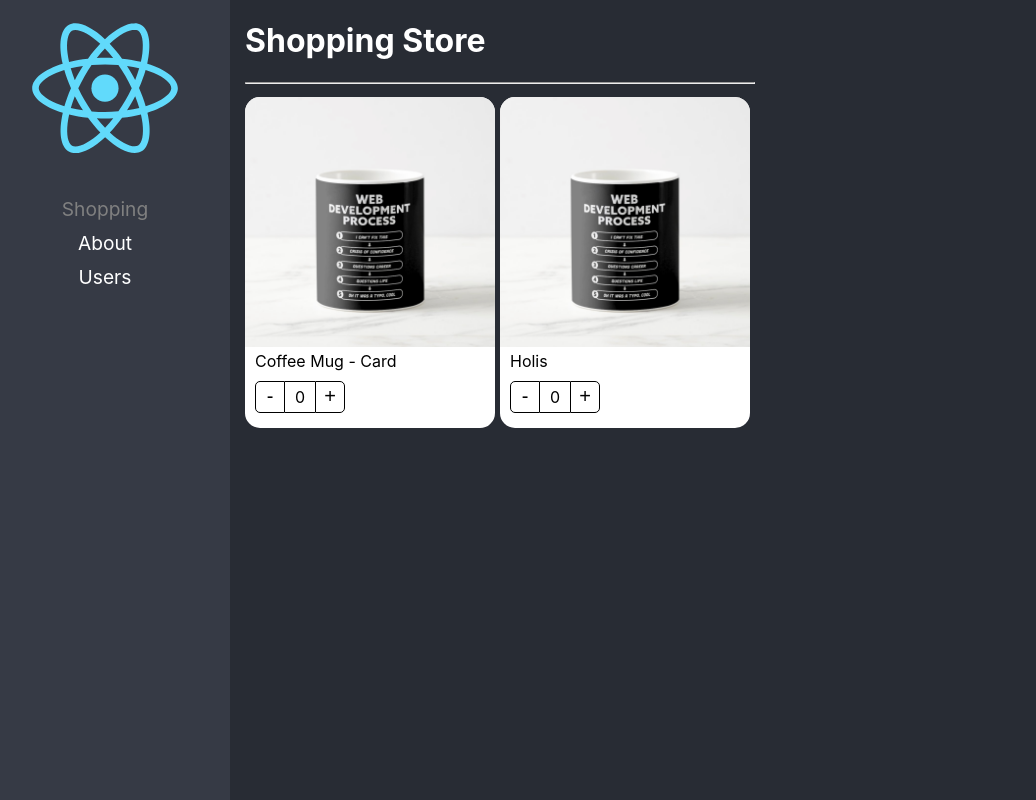
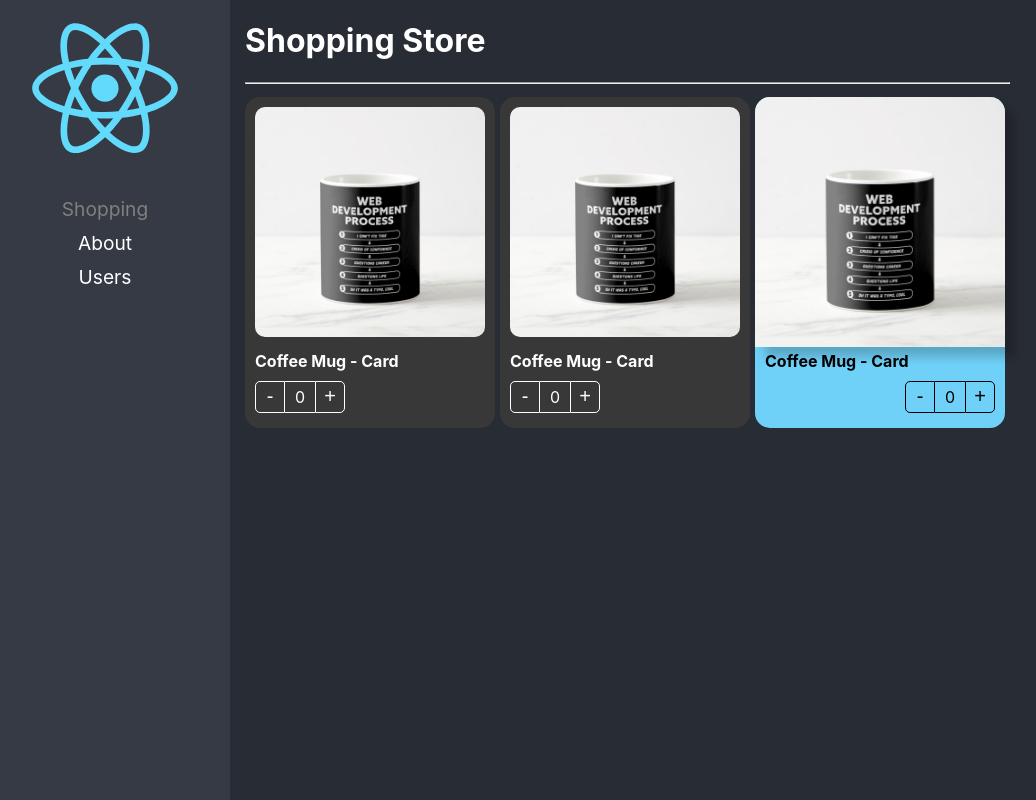
Before and after one commit to cesardev/react-adv, a React (Create React App) app: page /shopping in a window 1280 px wide. Shown: the whole page, without its empty margins (20-1056 px from the left). Built offline with nearby package versions, Linux system fonts and the light colour scheme.

Commit message:
Component extend styles ready

```diff
--- a/src/02-component-patterns/components/ProductButtons.tsx
+++ b/src/02-component-patterns/components/ProductButtons.tsx
@@ -1,23 +1,33 @@
-import { useContext } from "react";
 import { ProductContext } from "./ProductCard";
+import { CSSProperties, useContext } from "react";
 import styles from '../styles/styles.module.css';
 
 
-export const ProductButtons = () => {
+export interface Props {
+   className?: string;
+   style?: CSSProperties;
+}
+
+export const ProductButtons = ( { className, style }: Props ) => {
 
    const { increaseBy, counter } = useContext( ProductContext )
 
    return(
-      <div className={ styles.buttonsContainer }>
-         <button className={ styles.buttonMinus }
-            onClick={ () => increaseBy( -1 ) }>
+      <div className={ `${styles.buttonsContainer} ${className}` }
+         style={ style }>
+         <button
+            className={ styles.buttonMinus }
+            onClick={ () => increaseBy( -1 ) }
+         >
             -
          </button>
          <div className={ styles.countLabel }>
             { counter }
          </div>
-         <button className={ styles.buttonAdd}
-            onClick={ () => increaseBy( +1 ) }>
+         <button
+            className={ styles.buttonAdd}
+            onClick={ () => increaseBy( +1 ) }
+         >
             +
          </button>
       </div>
--- a/src/02-component-patterns/components/ProductCard.tsx
+++ b/src/02-component-patterns/components/ProductCard.tsx
@@ -1,14 +1,20 @@
 import { useProduct } from '../hooks/useProduct';
-import { createContext } from 'react';
-import { ProductContextProps, ProductCardProps } from '../interfaces/interfaces';
+import { createContext, CSSProperties, ReactElement } from 'react';
+import { Product, ProductContextProps } from '../interfaces/interfaces';
 import styles from '../styles/styles.module.css';
 
+export interface Props {
+   children?: ReactElement | ReactElement[];
+   className?: string;
+   product: Product;
+   style?: CSSProperties;
+}
 
 export const ProductContext = createContext( {} as ProductContextProps );
 
 const { Provider } = ProductContext;
 
-export const ProductCard = ( { product, children }: ProductCardProps ) => {
+export const ProductCard = ( { children, className, product, style }: Props ) => {
 
    const { counter, increaseBy } = useProduct();
 
@@ -18,7 +24,10 @@
          increaseBy,
          product
       }}>
-         <div className={ styles.productCard }>
+         <div
+            className={ `${styles.productCard} ${className}` }
+            style={ style }
+         >
 
             { children }
 
--- a/src/02-component-patterns/components/ProductImage.tsx
+++ b/src/02-component-patterns/components/ProductImage.tsx
@@ -1,10 +1,16 @@
-import { useContext } from "react";
+import { CSSProperties, useContext } from "react";
 import { ProductContext } from "./ProductCard";
 import noImage from '../assets/no-image.jpg';
 import styles from '../styles/styles.module.css';
 
 
-export const ProductImage = ( { img = '' } ) => {
+export interface Props {
+   className?: string;
+   img?: string;
+   style?: CSSProperties;
+}
+
+export const ProductImage = ( { className, img = '', style }: Props ) => {
 
    const { product } = useContext( ProductContext );
 
@@ -19,6 +25,10 @@
    }
 
    return (
-      <img className={ styles.productImg } src={ imgToShow } alt="Product" />
+      <img
+         className={ `${styles.productImg} ${className}` }
+         src={ imgToShow } alt="Product"
+         style={ style }
+      />
    );
 }
--- a/src/02-component-patterns/components/ProductTitle.tsx
+++ b/src/02-component-patterns/components/ProductTitle.tsx
@@ -1,14 +1,23 @@
-import { useContext } from "react";
+import { CSSProperties, useContext } from "react";
 import { ProductContext } from "./ProductCard";
 import styles from '../styles/styles.module.css';
 
 
-export const ProductTitle = ( { title }: { title?: string } ) => {
+export interface Props {
+   className?: string;
+   title?: string;
+   style?: CSSProperties;
+}
+
+export const ProductTitle = ( { className, title, style }: Props ) => {
 
    const { product } = useContext( ProductContext );
 
    return (
-      <span className={ styles.productDescription }>
+      <span
+         className={ `${styles.productDescription} ${className}` }
+         style={ style }
+      >
          { title || product.title }
       </span>
    );
--- a/src/02-component-patterns/pages/ShoppingPage.tsx
+++ b/src/02-component-patterns/pages/ShoppingPage.tsx
@@ -1,10 +1,11 @@
 import { ProductButtons, ProductCard, ProductImage, ProductTitle } from "../components";
+import '../styles/custom-styles.css';
 
 
 const product = {
    id: '1',
-   title: 'Coffee Mug - Card',
-   img: './coffee-mug.png'
+   img: './coffee-mug.png',
+   title: 'Coffee Mug - Card'
 }
 
 export const ShoppingPage = () => {
@@ -19,16 +20,34 @@
             flexWrap: 'wrap'
          }}>
 
-         <ProductCard product={ product }>
-            <ProductCard.Image />
-            <ProductCard.Title />
-            <ProductCard.Buttons />
+            <ProductCard className="bg-dark text-white"
+               product={ product }>
+               <ProductCard.Image className="custom-image" />
+               <ProductCard.Title className="text-bold" />
+               <ProductCard.Buttons className="custom-buttons" />
             </ProductCard>
 
-         <ProductCard product={ product }>
-            <ProductImage />
-            <ProductTitle title={ 'Holis' } />
-            <ProductButtons />
+            <ProductCard className="bg-dark text-white"
+               product={ product }>
+               <ProductImage className="custom-image" />
+               <ProductTitle className="text-bold" />
+               <ProductButtons className="custom-buttons" />
+            </ProductCard>
+
+            <ProductCard product={ product }
+               style={{
+                  backgroundColor: '#70D1F8'
+               }}>
+               <ProductImage style={{
+                  boxShadow: '10px 10px 10px rgba(0,0,0,0.2)'
+               }} />
+               <ProductTitle style={{
+                  fontWeight: 'bold'
+               }}/>
+               <ProductButtons style={{
+                  display: 'flex',
+                  justifyContent: 'end'
+               }} />
             </ProductCard>
 
          </div>
--- /dev/null
+++ b/src/02-component-patterns/styles/custom-styles.css
@@ -0,0 +1,23 @@
+.bg-dark {
+   background-color: rgb(56, 56, 56);
+}
+
+.text-white {
+   color: white;
+}
+
+.text-bold {
+   font-weight: bold;
+}
+
+.custom-image {
+   border-radius: 20px;
+   padding: 10px;
+   width: calc( 100% - 20px );
+}
+
+.custom-buttons button,
+.custom-buttons div {
+   color: white;
+   border-color: white;
+}
```
Also changed, not shown: src/02-component-patterns/components/index.ts (+6 -6 lines), src/02-component-patterns/interfaces/interfaces.ts (+9 -12 lines). Lines whose indentation alone changed are shown as unchanged.
